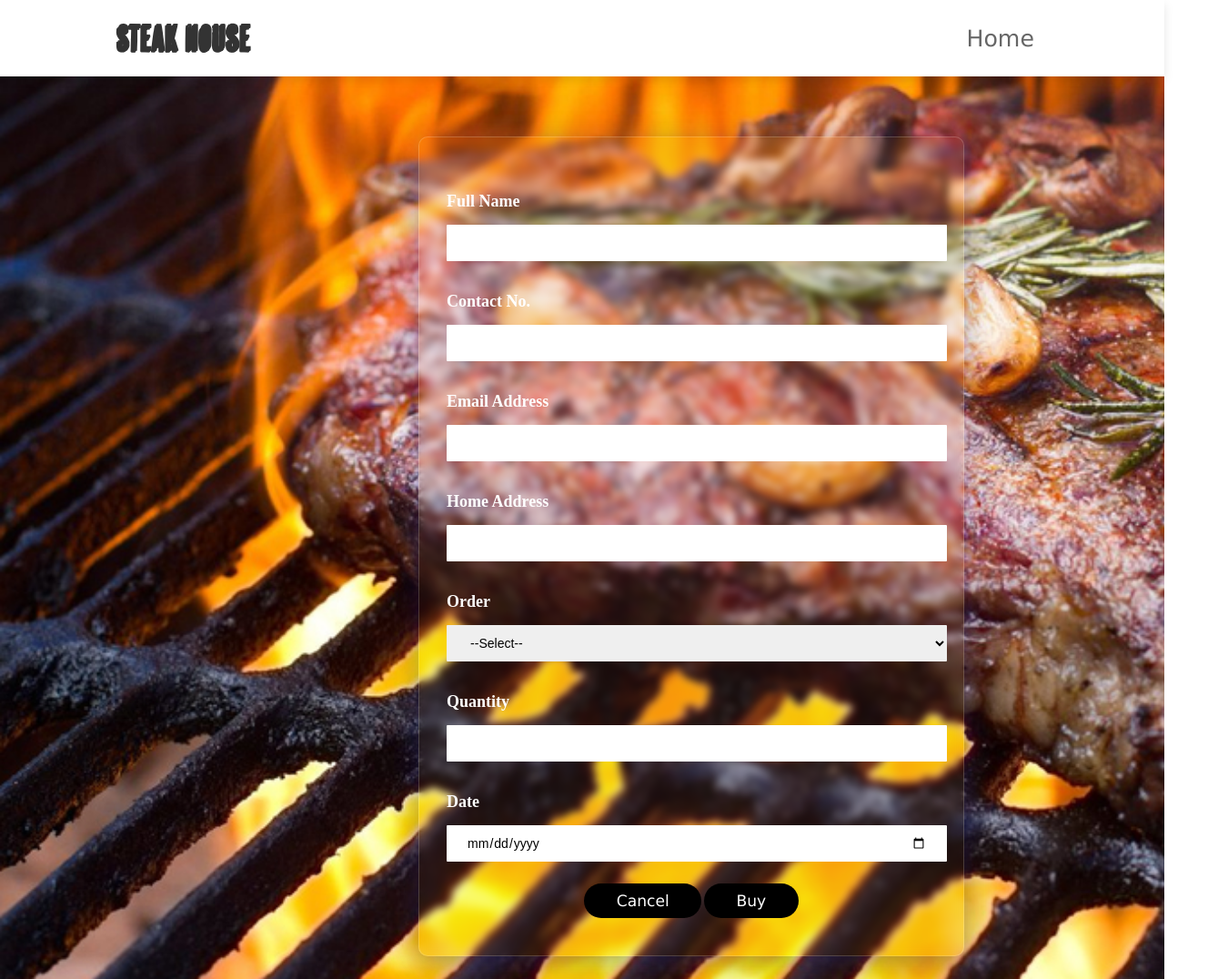
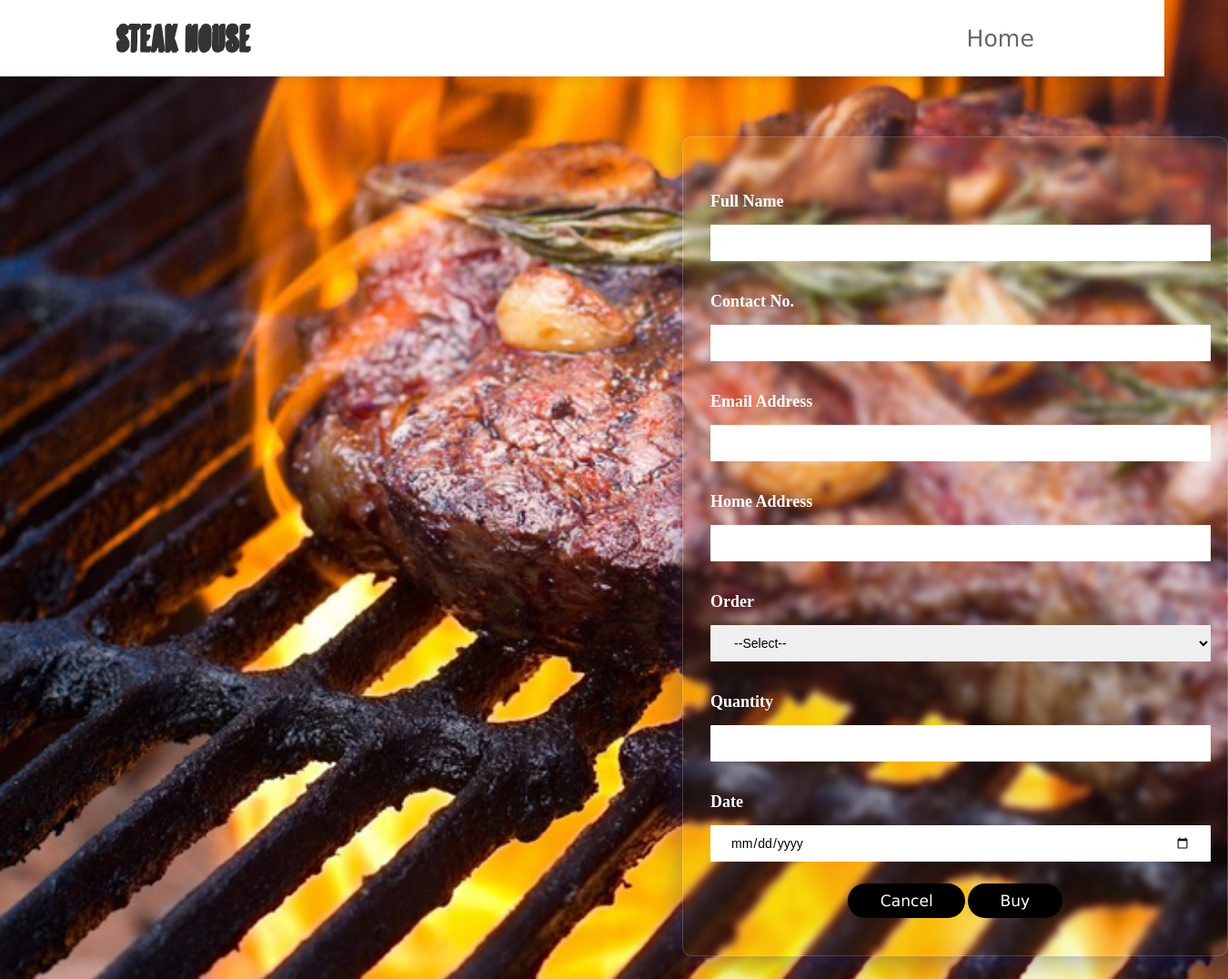
Before and after one commit to meaningofk/steak, a plain HTML site: page buy.html in a window 1280 px wide. Shown: the whole page at 91% size, 1350 px wide, since content can reach past the window. Drawn offline with Linux system fonts and the light colour scheme.

Commit message:
Update styles.css

```diff
--- a/styles.css
+++ b/styles.css
@@ -248,7 +248,7 @@ header .navbar a:hover{
     margin: 5%;
     width: 600px;
     height: auto;
-    margin-left: -140px;
+    margin-left: 150px;
     margin-top: 150px;
 }
 
```
